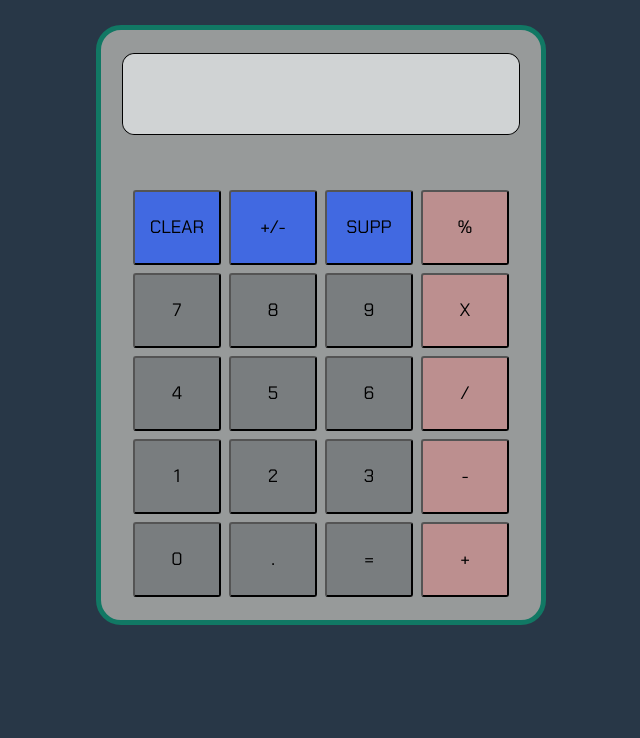
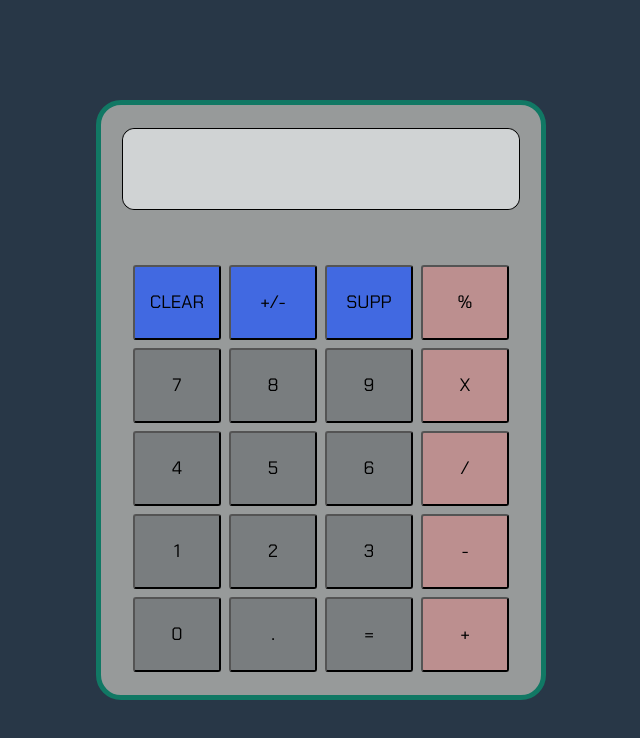
Before and after one commit to Hachounet/calculator, a plain HTML site: page index.html in a window 1280 px wide. Shown: the whole page, without its empty margins (319-959 px from the left). Drawn offline with Linux system fonts and the light colour scheme; a web font is replaced by a local one.

Commit message:
Update style.css
centering bigcontainer div

```diff
--- a/style.css
+++ b/style.css
@@ -13,7 +13,11 @@
 }
 
 #bigcontainer {
-
+    position: fixed;
+    top: 50%;
+    left: 50%;
+    -webkit-transform: translate(-50%, -50%);
+    transform: translate(-50%, -50%);
     display: flex;
     width: 500px;
 
```
